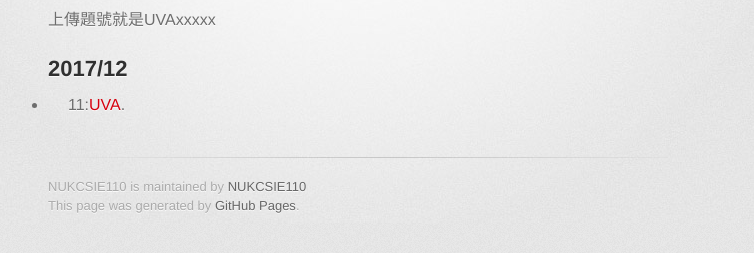
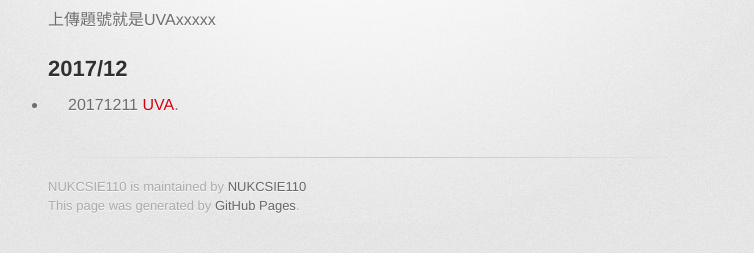
Before and after one commit to NUKCSIE110/ProgrammingStudio, a Jekyll site: the page built from index.md, in a window 1280 px wide. Shown: the part 350-603 px from the top of the page, without its empty margins (282-1036 px from the left). Built offline with Jekyll 4.4.1, drawn with Linux system fonts in a browser that asks for light colours; some web fonts are replaced.

Commit message:
index update

```diff
--- a/index.md
+++ b/index.md
@@ -6,4 +6,4 @@ title: Homework
 # 功課看這裡
 上傳題號就是UVAxxxxx
 ##   2017/12
-*   11:[UVA](index).
+*   20171211 [UVA](index).
```
